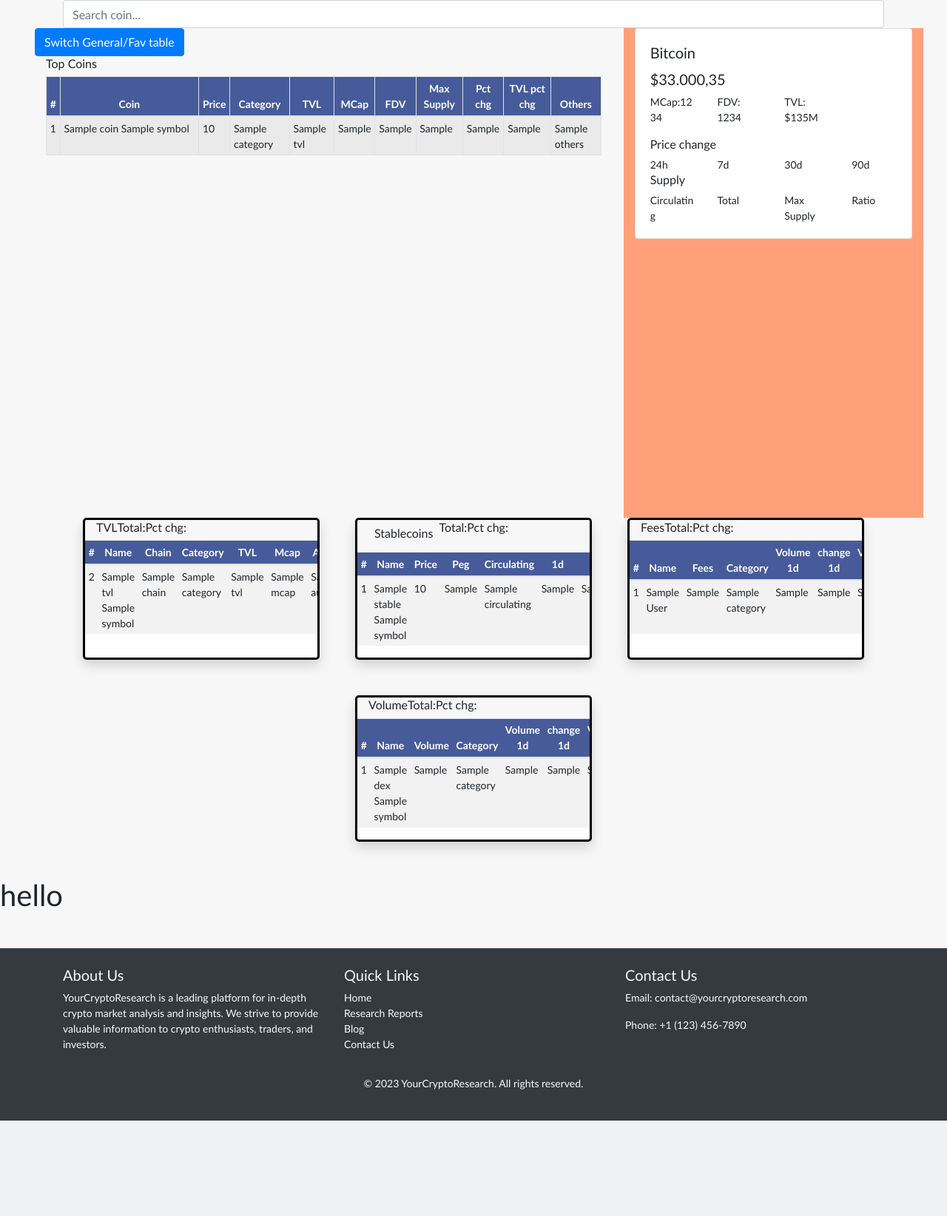
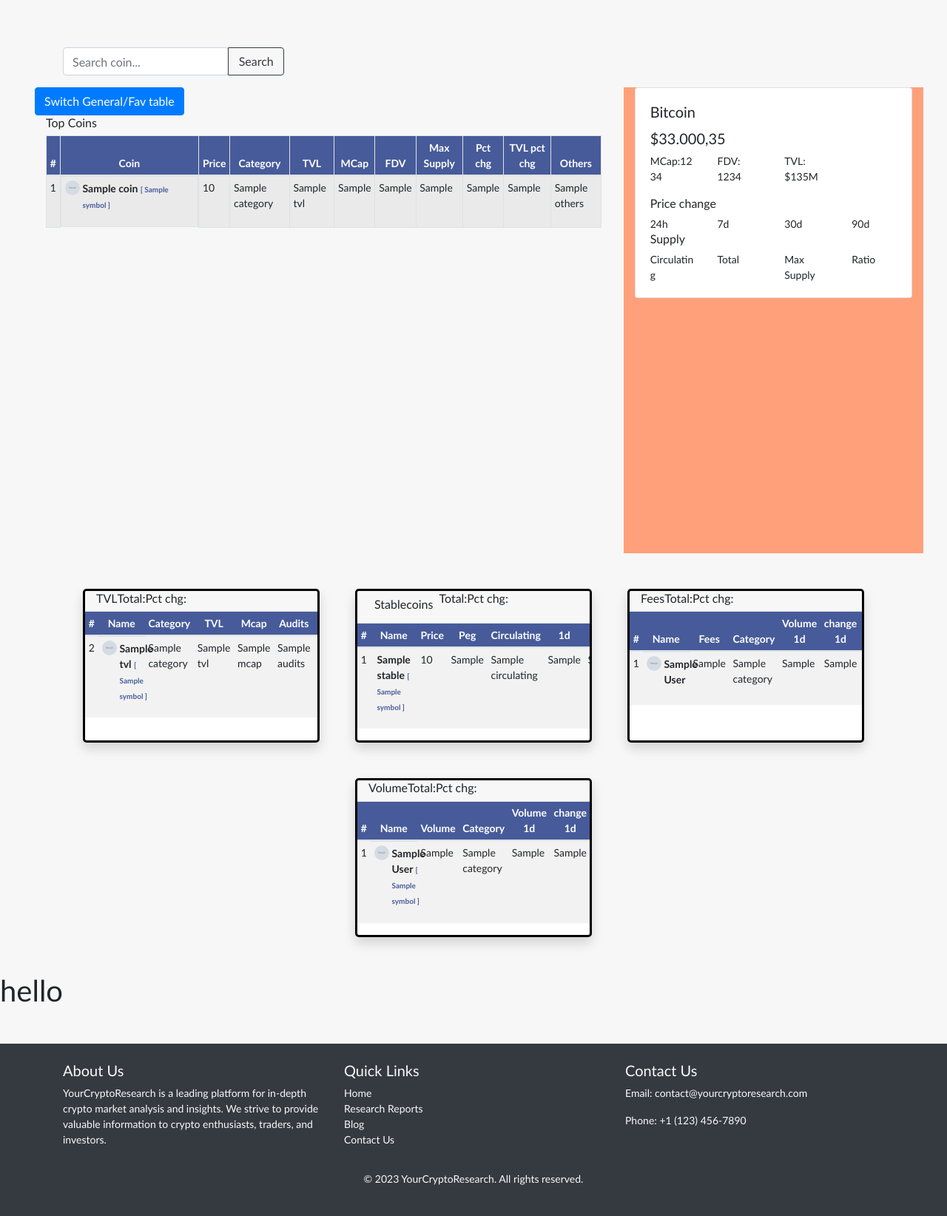
Before and after one commit to Fuuurma/Crypto_Research, a Flask app: template templates/index.html in a window 1280 px wide. Shown: the part 56-1700 px from the top of the page at 74% size. Before the commit the page ends 1571 px from the top, so only its background shows below. Run offline with Flask 3, Linux system fonts and the light colour scheme; the template is opened without the code that fills it: most values are stand-ins (such as "Sample title", 1, 10 or a date in 2020); grey boxes marked "Sample" are stand-in pictures; some libraries are stand-ins or nearby versions.

Commit message:
FE formatting

```diff
--- a/main.py
+++ b/main.py
@@ -5,7 +5,6 @@ import pandas as pd
 from configs import (db_connection)
 from queries import (get_coins_data, get_tvl_data, get_stablecoins_data,
                      get_dex_volume_data, get_fees_data)
-
 
 
 
--- a/static/css/styles.css
+++ b/static/css/styles.css
@@ -156,5 +156,16 @@ th{
     border-top-right-radius: 3px;
     border-top-left-radius: 3px;
     text-align: center;
+}
 
+#coin-logo-table{
+    height: 20px;
+    width: 20px;
+    border-radius: 3px;
 }
+
+
+#ticker-span{
+    color: #475b9a;
+    font-size: 10px;
+}
--- a/templates/index.html
+++ b/templates/index.html
@@ -39,10 +39,16 @@
 
 
 
-<div class="container" id="main">
+<div class="container my-5" id="main">
 
-    <div class="container" mt-3>
-        <input type="text" class="form-control" id="add-coin-favs" placeholder="Search coin...">
+
+
+    <div class="container my-3">
+        <div class="btn-group">
+            <input type="text" class="form-control w-75" id="add-coin-favs" placeholder="Search coin...">
+            <button class="btn btn-outline-dark w-25">Search</button>
+        </div>
+
     </div>
 
     <div class="row">
@@ -71,8 +77,17 @@
                         <tbody>
                             {% for coin in coins %}
                             <tr>
-                                <td>{{ coin.market_cap_rank }}</td>
-                                <td>{{ coin.name }} {{ coin.symbol}}</td>
+                                <td class="">
+                                    <span class="bi bi-star"></span>
+                                    {{ coin.market_cap_rank }}
+                                </td>
+
+                                <td class="d-flex">
+                                    <img src="{{ coin.image }}" id="coin-logo-table" class="img-fluid rounded-circle" alt="img of {{ coin.name}}">
+                                    <p class="font-weight-bold mx-1">
+                                        {{ coin.name }} <span id="ticker-span">[ {{ coin.symbol}} ] </span>
+                                    </p>
+                                </td>
                                 <td>{{ coin.current_price }}</td>
                                 <td>{{ coin.category }}</td>
                                 <td>{{ coin.tvl }}</td>
@@ -170,19 +185,20 @@
 <div class="container" id="coins-sub-section">
     <div class="row justify-content-center">
         <div class="col-xl-3 col-md-5 col-sm-12 mb-5 mx-4 shadow " id="tvl-section">
-            <div class="container p-0">
-<div class="container d-flex" id="title-table">
+
+            <div class="container d-flex" id="title-table">
                 <h6>TVL</h6>
                 <h6>Total: <span></span> </h6>
                 <h6>Pct chg: <span></span> </h6>
-</div>
+            </div>
+
+            <div class="container p-0">
                 <div class="table-responsive" id="table-wrapper">
                     <table class="table table-sm table-striped">
                         <thead>
                             <tr>
                                 <th>#</th>
                                 <th>Name</th>
-                                <th>Chain</th>
                                 <th>Category</th>
                                 <th>TVL</th>
                                 <th>Mcap</th>
@@ -193,10 +209,13 @@
                         </thead>
                         <tbody>
                             {% for Tvl in tvl %}
-                            <tr>
                                 <td>{{ Tvl.index + 1 }}</td>
-                                <td>{{ Tvl.name }} {{ Tvl.symbol}}</td>
-                                <td>{{ Tvl.chain }}</td>
+                                <td class="d-flex">
+                                    <img src="{{ Tvl.logo }}" id="coin-logo-table" class="img-fluid rounded-circle" alt="img of {{ Tvl.name}}">
+                                    <p class="font-weight-bold mx-1">
+                                        {{ Tvl.name }} <span id="ticker-span">[ {{ Tvl.symbol}} ] </span>
+                                    </p>
+                                </td>
                                 <td>{{ Tvl.category }}</td>
                                 <td>{{ Tvl.tvl }}</td>
                                 <td>{{ Tvl.mcap }}</td>
@@ -236,7 +255,11 @@
                             {% for stable in stables %}
                             <tr>
                                 <td>{{ loop.index }}</td>
-                                <td>{{ stable.name }} {{ stable.symbol}}</td>
+                                <td>
+                                    <p class="font-weight-bold mx-1">
+                                        {{ stable.name }} <span id="ticker-span">[ {{ stable.symbol}} ] </span>
+                                    </p>
+                                </td>
                                 <td>{{ stable.price }}</td>
                                 <td>{{ stable.pegMechanism }}</td>
                                 <td>{{ stable.circulating }}</td>
@@ -274,12 +297,16 @@
                                 <th>Change 30d</th>
                                 <th>Total All Time</th>
                             </tr>
-                        </thead>
+
+                            </thead>
                         <tbody>
                             {% for fee in fees %}
                             <tr>
                                 <td>{{ loop.index }}</td>
-                                <td>{{ fee.displayName }}</td>
+                                <td class="d-flex">
+                                    <img src="{{ fee.logo}}" id="coin-logo-table" class="img-fluid rounded-circle" alt="img of {{ fee.displayName}}">
+                                   <p class="font-weight-bold mx-1"> {{ fee.displayName }} </p>
+                                </td>
                                 <td>{{ fee.dailyFees }}</td>
                                 <td>{{ fee.category }}</td>
                                 <td>{{ fee.total24h }}</td>
@@ -325,7 +352,10 @@
                             {% for dex in dex_vol %}
                             <tr>
                                 <td>{{ loop.index }}</td>
-                                <td>{{ dex.name }} {{ dex.symbol}}</td>
+                                <td class="d-flex">
+                                    <img src="{{ dex.logo}}" id="coin-logo-table" class="img-fluid rounded-circle" alt="img of {{ dex.displayName}}">
+                                   <p class="font-weight-bold mx-1"> {{ dex.displayName }} <span id="ticker-span">[ {{ dex.symbol}} ]</span></p>
+                                </td>
                                 <td>{{ dex.dailyVolume }}</td>
                                 <td>{{ dex.category }}</td>
                                 <td>{{ dex.total24h }}</td>
```
